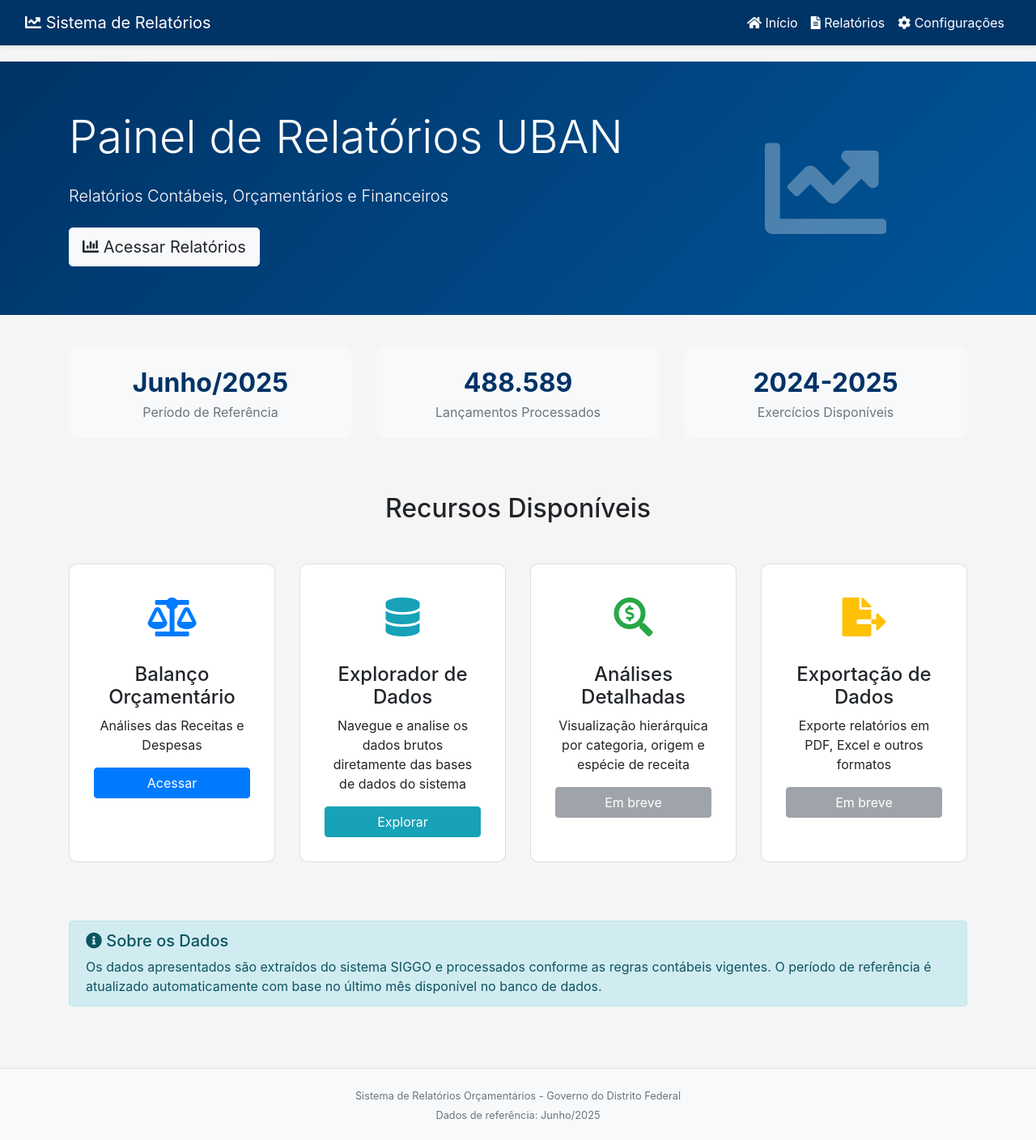
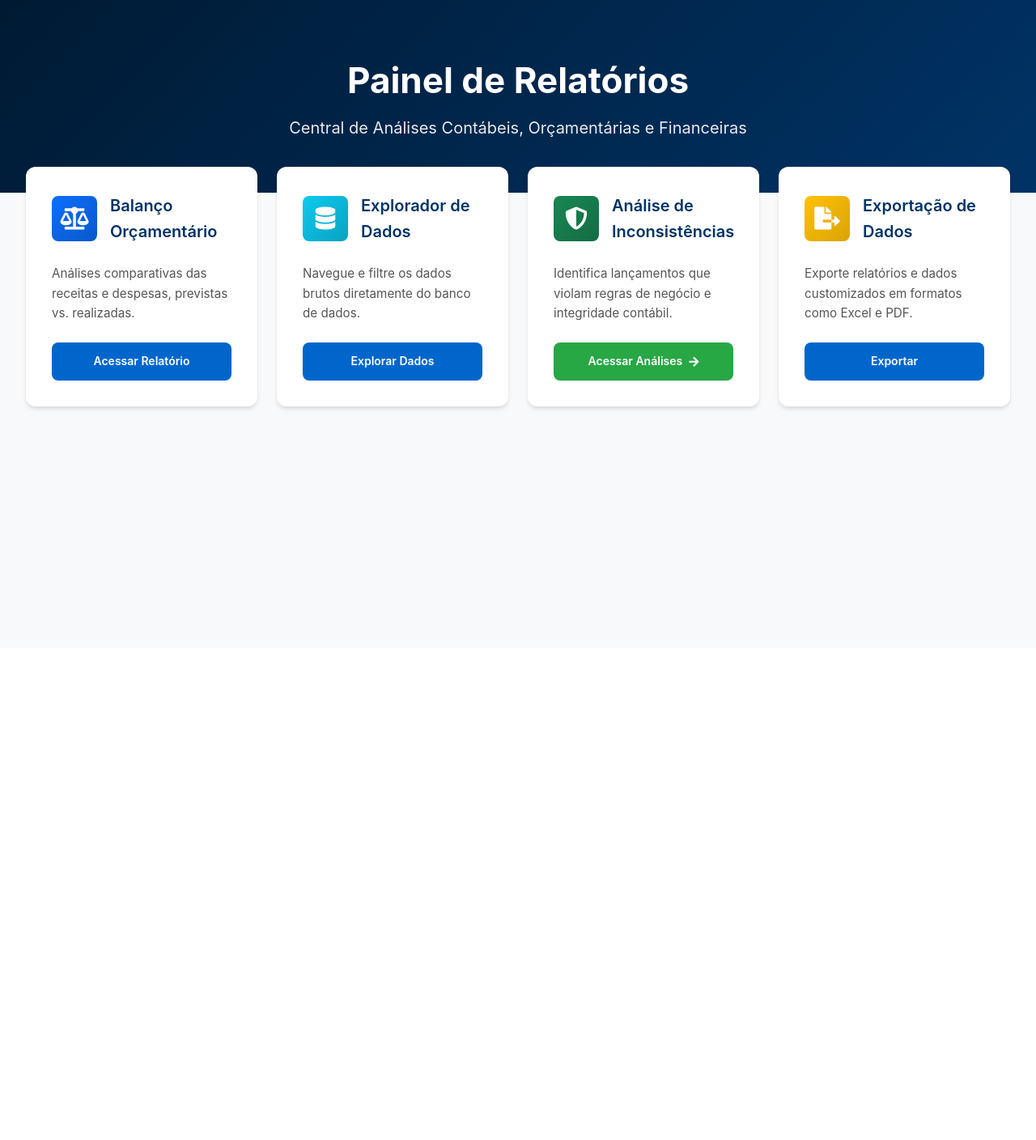
Before and after one commit to marciomartinho/painel_uban, a Flask app: page / in a window 1280 px wide. Shown: the whole page at 81% size. After the commit the page ends 507 px from the top, so only its background shows below. Run offline with Flask 3, Linux system fonts and the light colour scheme; data that the repository does not hold is empty; some libraries are stand-ins or nearby versions.

Commit message:
inconstistencias

```diff
--- a/app/templates/index.html
+++ b/app/templates/index.html
@@ -1,161 +1,111 @@
-{# templates/index.html #}
-{# TEMPLATE PADRÃO - NÃO MODIFICAR SEM AUTORIZAÇÃO #}
-{% extends "base.html" %}
+{# /app/templates/index.html #}
+<!DOCTYPE html>
+<html lang="pt-BR">
+<head>
+    <meta charset="UTF-8">
+    <meta name="viewport" content="width=device-width, initial-scale=1.0">
+    <title>Painel de Relatórios UBAN</title>
 
-{% block title %}Página Inicial{% endblock %}
+    <link rel="stylesheet" href="https://cdnjs.cloudflare.com/ajax/libs/font-awesome/5.15.4/css/all.min.css">
 
-{% block head %}
     <style>
-    .hero-section {
-        background: linear-gradient(135deg, #003366 0%, #005599 100%);
-        color: white;
-        padding: 60px 0;
-        margin-bottom: 40px;
+        /* Estilos mantidos conforme a versão anterior */
+        :root {
+            --primary-color: #003366; --primary-dark: #001a33; --primary-light: #0066cc;
+            --secondary-color: #cce5ff; --secondary-light: #f0f8ff; --accent-color: #28a745;
+            --danger-color: #dc3545; --warning-color: #f59e0b; --dark: #333333;
+            --gray-dark: #555555; --gray: #666666; --gray-light: #999999;
+            --gray-lighter: #e8ecf0; --gray-lightest: #f8f9fa; --white: #ffffff;
+            --shadow-sm: 0 1px 2px 0 rgba(0, 0, 0, 0.05);
+            --shadow-md: 0 4px 6px -1px rgba(0, 0, 0, 0.1), 0 2px 4px -1px rgba(0, 0, 0, 0.06);
+            --shadow-lg: 0 10px 15px -3px rgba(0, 0, 0, 0.1), 0 4px 6px -2px rgba(0, 0, 0, 0.05);
+            --radius: 0.75rem; --radius-sm: 0.5rem;
         }
+        * { margin: 0; padding: 0; box-sizing: border-box; }
+        body { font-family: -apple-system, BlinkMacSystemFont, 'Segoe UI', Roboto, 'Helvetica Neue', Arial, sans-serif; background-color: var(--gray-lightest); color: var(--dark); line-height: 1.6; }
+        .main-container { min-height: 100vh; }
+        .modern-header { background: linear-gradient(135deg, var(--primary-dark) 0%, var(--primary-color) 100%); color: var(--white); padding: 4rem 2rem; text-align: center; }
+        .modern-header h1 { font-size: 2.75rem; font-weight: 700; margin-bottom: 0.5rem; }
+        .modern-header p { font-size: 1.25rem; opacity: 0.9; max-width: 700px; margin: auto; }
+        .content-section { max-width: 1400px; margin: -2rem auto 3rem auto; padding: 0 2rem; position: relative; z-index: 10; }
+        .feature-grid { display: grid; grid-template-columns: repeat(auto-fit, minmax(280px, 1fr)); gap: 1.5rem; }
+        .feature-card { background: var(--white); border-radius: var(--radius); box-shadow: var(--shadow-md); padding: 2rem; display: flex; flex-direction: column; transition: transform 0.2s ease, box-shadow 0.2s ease; }
+        .feature-card:hover { transform: translateY(-5px); box-shadow: var(--shadow-lg); }
+        .card-header { display: flex; align-items: center; gap: 1rem; margin-bottom: 1.5rem; }
+        .card-icon { width: 3.5rem; height: 3.5rem; background: linear-gradient(135deg, var(--primary-light) 0%, var(--primary-color) 100%); border-radius: var(--radius-sm); display: flex; align-items: center; justify-content: center; font-size: 1.75rem; color: var(--white); flex-shrink: 0; }
+        .card-title h2 { font-size: 1.25rem; font-weight: 600; color: var(--primary-color); margin: 0; }
+        .card-body p { color: var(--gray-dark); font-size: 0.95rem; flex-grow: 1; margin-bottom: 1.5rem; }
+        .btn { padding: 0.75rem 1.5rem; border-radius: var(--radius-sm); font-size: 0.875rem; font-weight: 600; cursor: pointer; transition: all 0.2s ease; border: none; text-decoration: none; display: inline-flex; align-items: center; justify-content: center; gap: 0.5rem; width: 100%; }
+        .btn-primary { background: var(--primary-light); color: var(--white); box-shadow: var(--shadow-sm); }
+        .btn-primary:hover { background: var(--primary-dark); }
+        .btn-success { background: var(--accent-color); color: var(--white); box-shadow: var(--shadow-sm); }
+        .btn-success:hover { background: #219a3e; }
+        .icon-primary .card-icon { background: linear-gradient(135deg, #0d6efd, #0a58ca); }
+        .icon-info .card-icon { background: linear-gradient(135deg, #0dcaf0, #0aa2c0); }
+        .icon-success .card-icon { background: linear-gradient(135deg, #198754, #146c43); }
+        .icon-warning .card-icon { background: linear-gradient(135deg, #ffc107, #d9a406); }
+        .info-alert { background-color: var(--secondary-light); border-left: 4px solid var(--primary-light); padding: 1.5rem; border-radius: var(--radius-sm); margin-top: 3rem; color: var(--gray-dark); }
+        .info-alert h5 { color: var(--primary-color); margin: 0 0 0.5rem 0; font-size: 1rem; }
+    </style>
+</head>
+<body>
+    <div class="main-container">
+        <header class="modern-header">
+            <h1>Painel de Relatórios</h1>
+            <p>Central de Análises Contábeis, Orçamentárias e Financeiras</p>
+        </header>
 
-    .feature-card {
-        text-align: center;
-        padding: 30px;
-        border-radius: 10px;
-        transition: all 0.3s;
-        height: 100%;
-    }
+        <main class="content-section">
+            <div class="feature-grid">
 
-    .feature-card:hover {
-        transform: translateY(-10px);
-        box-shadow: 0 10px 30px rgba(0,0,0,0.1);
-    }
-
-    .feature-icon {
-        font-size: 3rem;
-        margin-bottom: 20px;
-    }
-
-    .stats-box {
-        background-color: #f8f9fa;
-        padding: 20px;
-        border-radius: 10px;
-        text-align: center;
-        margin-bottom: 20px;
-    }
-
-    .stats-number {
-        font-size: 2rem;
-        font-weight: bold;
-        color: #003366;
-    }
-</style>
-{% endblock %}
-
-{% block content %}
-<!-- Hero Section -->
-<div class="hero-section">
-    <div class="container">
-        <div class="row align-items-center">
-            <div class="col-md-8">
-                <h1 class="display-4 mb-4">Painel de Relatórios UBAN</h1>
-                <p class="lead mb-4">
-                    Relatórios Contábeis, Orçamentários e Financeiros
-                </p>
-                <a href="{{ url_for('relatorios.index') }}" class="btn btn-light btn-lg">
-                    <i class="fas fa-chart-bar"></i> Acessar Relatórios
-                </a>
+                <div class="feature-card icon-primary">
+                    <div class="card-header">
+                        <div class="card-icon"><i class="fas fa-balance-scale"></i></div>
+                        <div class="card-title"><h2>Balanço Orçamentário</h2></div>
                     </div>
-            <div class="col-md-4 text-center">
-                <i class="fas fa-chart-line" style="font-size: 150px; opacity: 0.3;"></i>
-            </div>
-        </div>
+                    <div class="card-body">
+                        <p>Análises comparativas das receitas e despesas, previstas vs. realizadas.</p>
+                        <a href="{{ url_for('relatorios.index') }}" class="btn btn-primary">Acessar Relatório</a>
                     </div>
                 </div>
 
-<!-- Informações do Período -->
-<div class="container mb-5">
-    <div class="row">
-        <div class="col-md-4">
-            <div class="stats-box">
-                <div class="stats-number">{{ periodo.periodo_completo }}</div>
-                <div class="text-muted">Período de Referência</div>
+                <div class="feature-card icon-info">
+                    <div class="card-header">
+                        <div class="card-icon"><i class="fas fa-database"></i></div>
+                        <div class="card-title"><h2>Explorador de Dados</h2></div>
                     </div>
-        </div>
-        <div class="col-md-4">
-            <div class="stats-box">
-                <div class="stats-number">488.589</div>
-                <div class="text-muted">Lançamentos Processados</div>
-            </div>
-        </div>
-        <div class="col-md-4">
-            <div class="stats-box">
-                <div class="stats-number">2024-2025</div>
-                <div class="text-muted">Exercícios Disponíveis</div>
-            </div>
-        </div>
+                    <div class="card-body">
+                        <p>Navegue e filtre os dados brutos diretamente do banco de dados.</p>
+                        <a href="{{ url_for('visualizador.index') }}" class="btn btn-primary">Explorar Dados</a>
                     </div>
                 </div>
 
-<!-- Features -->
-<div class="container">
-    <h2 class="text-center mb-5">Recursos Disponíveis</h2>
-
-    <div class="row">
-        <div class="col-md-3 mb-4">
-            <div class="card feature-card">
-                <div class="feature-icon text-primary">
-                    <i class="fas fa-balance-scale"></i>
+                <div class="feature-card icon-success">
+                    <div class="card-header">
+                        <div class="card-icon"><i class="fas fa-shield-alt"></i></div>
+                        <div class="card-title"><h2>Análise de Inconsistências</h2></div>
                     </div>
-                <h4>Balanço Orçamentário</h4>
-                <p>Análises das Receitas e Despesas</p>
-                <a href="{{ url_for('relatorios.index') }}" class="btn btn-primary">
-                    Acessar
+                    <div class="card-body">
+                        <p>Identifica lançamentos que violam regras de negócio e integridade contábil.</p>
+                        <a href="{{ url_for('inconsistencias.relatorio_inconsistencias') }}" class="btn btn-success">
+                            <span>Acessar Análises</span> <i class="fas fa-arrow-right"></i>
                         </a>
                     </div>
                 </div>
 
-        <div class="col-md-3 mb-4">
-            <div class="card feature-card">
-                <div class="feature-icon text-info">
-                    <i class="fas fa-database"></i>
+                <div class="feature-card icon-warning">
+                    <div class="card-header">
+                        <div class="card-icon"><i class="fas fa-file-export"></i></div>
+                        <div class="card-title"><h2>Exportação de Dados</h2></div>
                     </div>
-                <h4>Explorador de Dados</h4>
-                <p>Navegue e analise os dados brutos diretamente das bases de dados do sistema</p>
-                <a href="{{ url_for('visualizador.index') }}" class="btn btn-info">
-                    Explorar
-                </a>
+                    <div class="card-body">
+                        <p>Exporte relatórios e dados customizados em formatos como Excel e PDF.</p>
+                        <a href="#" class="btn btn-primary">Exportar</a>
                     </div>
                 </div>
 
-        <div class="col-md-3 mb-4">
-            <div class="card feature-card">
-                <div class="feature-icon text-success">
-                    <i class="fas fa-search-dollar"></i>
             </div>
-                <h4>Análises Detalhadas</h4>
-                <p>Visualização hierárquica por categoria, origem e espécie de receita</p>
-                <button class="btn btn-secondary" disabled>Em breve</button>
+        </main>
     </div>
-        </div>
-
-        <div class="col-md-3 mb-4">
-            <div class="card feature-card">
-                <div class="feature-icon text-warning">
-                    <i class="fas fa-file-export"></i>
-                </div>
-                <h4>Exportação de Dados</h4>
-                <p>Exporte relatórios em PDF, Excel e outros formatos</p>
-                <button class="btn btn-secondary" disabled>Em breve</button>
-            </div>
-        </div>
-    </div>
-</div>
-
-<!-- Informações Adicionais -->
-<div class="container mt-5">
-    <div class="alert alert-info">
-        <h5><i class="fas fa-info-circle"></i> Sobre os Dados</h5>
-        <p class="mb-0">
-            Os dados apresentados são extraídos do sistema SIGGO e processados conforme as regras
-            contábeis vigentes. O período de referência é atualizado automaticamente com base
-            no último mês disponível no banco de dados.
-        </p>
-    </div>
-</div>
-{% endblock %}
+</body>
+</html>
--- a/main.py
+++ b/main.py
@@ -1,13 +1,18 @@
-# main.py ou app.py (arquivo principal da aplicação)
+# main.py (arquivo principal da aplicação)
 """
-Arquivo principal da aplicação Flask
-Certifique-se de que este arquivo está correto
+Arquivo principal da aplicação Flask.
 """
 
 from flask import Flask, render_template
 from app.modulos.periodo import obter_periodo_referencia
+
+# Importação dos blueprints existentes
 from app.routes_relatorios import relatorios_bp
 from app.routes_visualizador import visualizador_bp
+
+# <<< MUDANÇA >>>
+# O caminho foi corrigido para refletir que o arquivo está em 'app/' e não em 'app/relatorios/'
+from app.routes_inconsistencias import inconsistencias_bp
 import os
 
 # Cria a aplicação Flask
@@ -21,6 +26,8 @@ app.config['SECRET_KEY'] = os.environ.get('SECRET_KEY', 'dev-secret-key-change-i
 # Registra os blueprints
 app.register_blueprint(relatorios_bp)
 app.register_blueprint(visualizador_bp)
+app.register_blueprint(inconsistencias_bp)
+
 
 # Adiciona a função obter_periodo_referencia ao contexto dos templates
 @app.context_processor
```
Also changed, not shown: app/__init__.py (+14 -3 lines), app/relatorios/analise_inconsistencias.py (added, +122 -0 lines), app/routes_inconsistencias.py (added, +40 -0 lines), app/templates/relatorios_inconsistencias/relatorio_inconsistencias.html (added, +179 -0 lines), dados.db (added). Lines whose indentation alone changed are shown as unchanged.
